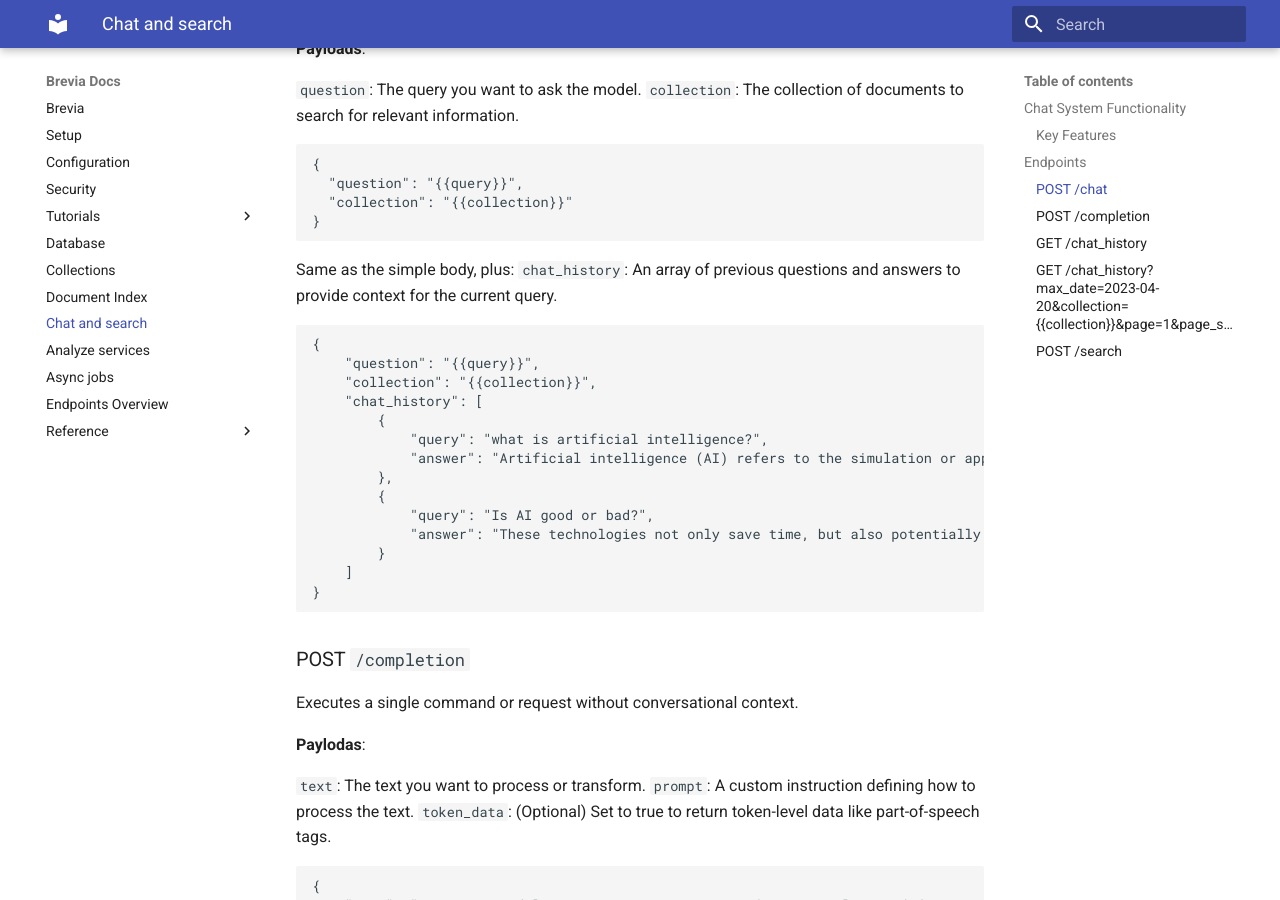
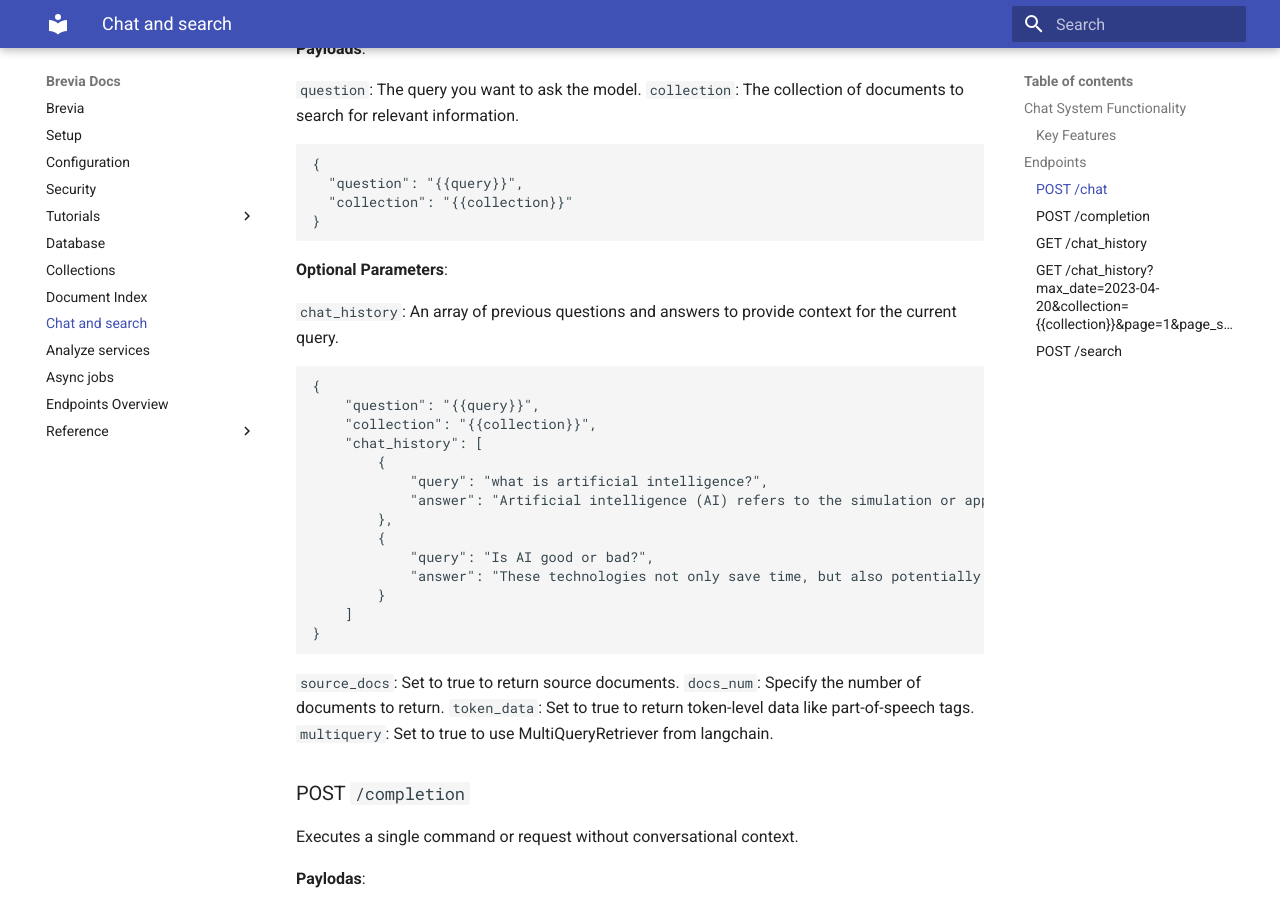
Before and after one commit to brevia-ai/brevia, an MkDocs documentation site: the page built from docs/chat_search.md, in a window 1280 px wide and 900 px high, scrolled down 1909 px. Built offline with MkDocs 1.6.1 and Material for MkDocs 9.7.7, drawn with Linux system fonts in a browser that asks for light colours.

Commit message:
Add multiquery parameter for use a multiquey retriever (#63)
* feat: add multiquery parameter for use a multiquey retriever

* add postman options and docs

````diff
--- a/docs/chat_search.md
+++ b/docs/chat_search.md
@@ -59,7 +59,8 @@ Initiates a natural conversation with the model.
 }
 ```
 
-Same as the simple body, plus:
+**Optional Parameters**:
+
 `chat_history`: An array of previous questions and answers to provide context for the current query.
 
 ```JSON
@@ -78,6 +79,11 @@ Same as the simple body, plus:
     ]
 }
 ```
+
+`source_docs`: Set to true to return source documents.
+`docs_num`: Specify the number of documents to return.
+`token_data`: Set to true to return token-level data like part-of-speech tags.
+`multiquery`: Set to true to use MultiQueryRetriever from langchain.
 
 ### POST `/completion`
 
````
Also changed, not shown: docs/endpoints_overview.md (+7 -2 lines), 2 other files.
